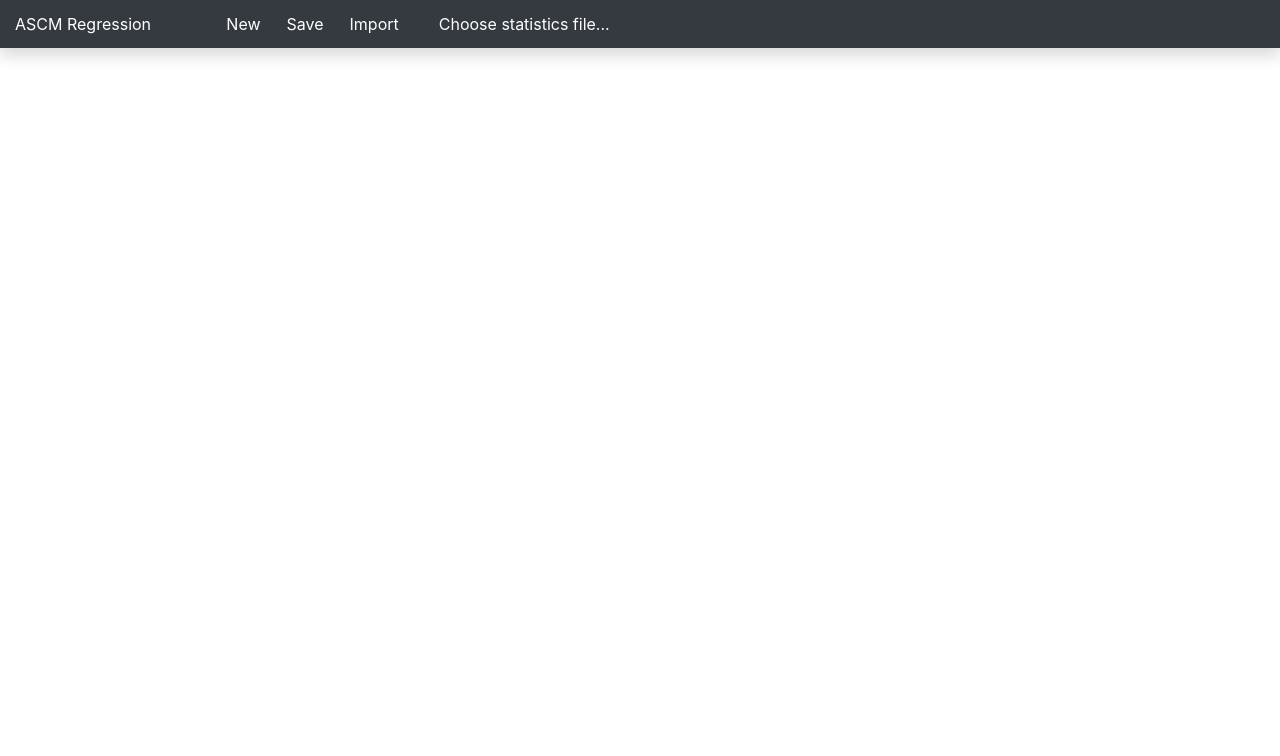
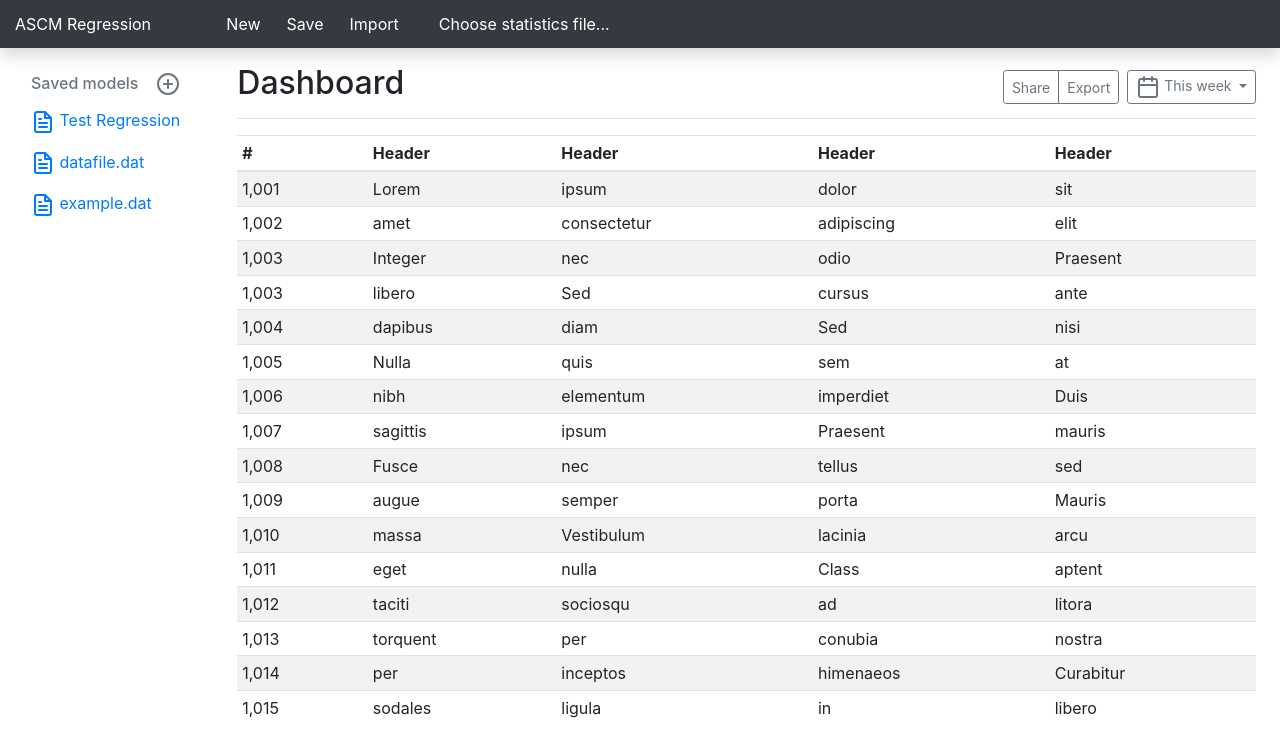
Before and after one commit to antonAce/dotstatistics, an Angular app in the folder ui/: page / in a window 1280 px wide. Shown: the top 756 px of the page. Built offline with nearby package versions, Linux system fonts and the light colour scheme.

Commit message:
UI: Prototype table page

```diff
--- a/ui/src/app/app.component.html
+++ b/ui/src/app/app.component.html
@@ -1 +1,148 @@
 <top-header></top-header>
+<div class="container-fluid">
+    <div class="row">
+      <model-tooltip></model-tooltip>
+      <main role="main" class="col-md-9 ml-sm-auto col-lg-10 px-4"><div class="chartjs-size-monitor" style="position: absolute; left: 0px; top: 0px; right: 0px; bottom: 0px; overflow: hidden; pointer-events: none; visibility: hidden; z-index: -1;"><div class="chartjs-size-monitor-expand" style="position:absolute;left:0;top:0;right:0;bottom:0;overflow:hidden;pointer-events:none;visibility:hidden;z-index:-1;"><div style="position:absolute;width:1000000px;height:1000000px;left:0;top:0"></div></div><div class="chartjs-size-monitor-shrink" style="position:absolute;left:0;top:0;right:0;bottom:0;overflow:hidden;pointer-events:none;visibility:hidden;z-index:-1;"><div style="position:absolute;width:200%;height:200%;left:0; top:0"></div></div></div>
+        <div class="d-flex justify-content-between flex-wrap flex-md-nowrap align-items-center pt-3 pb-2 mb-3 border-bottom">
+          <h1 class="h2">Dashboard</h1>
+          <div class="btn-toolbar mb-2 mb-md-0">
+            <div class="btn-group mr-2">
+              <button type="button" class="btn btn-sm btn-outline-secondary">Share</button>
+              <button type="button" class="btn btn-sm btn-outline-secondary">Export</button>
+            </div>
+            <button type="button" class="btn btn-sm btn-outline-secondary dropdown-toggle">
+              <svg xmlns="http://www.w3.org/2000/svg" width="24" height="24" viewBox="0 0 24 24" fill="none" stroke="currentColor" stroke-width="2" stroke-linecap="round" stroke-linejoin="round" class="feather feather-calendar"><rect x="3" y="4" width="18" height="18" rx="2" ry="2"></rect><line x1="16" y1="2" x2="16" y2="6"></line><line x1="8" y1="2" x2="8" y2="6"></line><line x1="3" y1="10" x2="21" y2="10"></line></svg>
+              This week
+            </button>
+          </div>
+        </div>
+        <div class="table-responsive">
+          <table class="table table-striped table-sm">
+            <thead>
+              <tr>
+                <th>#</th>
+                <th>Header</th>
+                <th>Header</th>
+                <th>Header</th>
+                <th>Header</th>
+              </tr>
+            </thead>
+            <tbody>
+              <tr>
+                <td>1,001</td>
+                <td>Lorem</td>
+                <td>ipsum</td>
+                <td>dolor</td>
+                <td>sit</td>
+              </tr>
+              <tr>
+                <td>1,002</td>
+                <td>amet</td>
+                <td>consectetur</td>
+                <td>adipiscing</td>
+                <td>elit</td>
+              </tr>
+              <tr>
+                <td>1,003</td>
+                <td>Integer</td>
+                <td>nec</td>
+                <td>odio</td>
+                <td>Praesent</td>
+              </tr>
+              <tr>
+                <td>1,003</td>
+                <td>libero</td>
+                <td>Sed</td>
+                <td>cursus</td>
+                <td>ante</td>
+              </tr>
+              <tr>
+                <td>1,004</td>
+                <td>dapibus</td>
+                <td>diam</td>
+                <td>Sed</td>
+                <td>nisi</td>
+              </tr>
+              <tr>
+                <td>1,005</td>
+                <td>Nulla</td>
+                <td>quis</td>
+                <td>sem</td>
+                <td>at</td>
+              </tr>
+              <tr>
+                <td>1,006</td>
+                <td>nibh</td>
+                <td>elementum</td>
+                <td>imperdiet</td>
+                <td>Duis</td>
+              </tr>
+              <tr>
+                <td>1,007</td>
+                <td>sagittis</td>
+                <td>ipsum</td>
+                <td>Praesent</td>
+                <td>mauris</td>
+              </tr>
+              <tr>
+                <td>1,008</td>
+                <td>Fusce</td>
+                <td>nec</td>
+                <td>tellus</td>
+                <td>sed</td>
+              </tr>
+              <tr>
+                <td>1,009</td>
+                <td>augue</td>
+                <td>semper</td>
+                <td>porta</td>
+                <td>Mauris</td>
+              </tr>
+              <tr>
+                <td>1,010</td>
+                <td>massa</td>
+                <td>Vestibulum</td>
+                <td>lacinia</td>
+                <td>arcu</td>
+              </tr>
+              <tr>
+                <td>1,011</td>
+                <td>eget</td>
+                <td>nulla</td>
+                <td>Class</td>
+                <td>aptent</td>
+              </tr>
+              <tr>
+                <td>1,012</td>
+                <td>taciti</td>
+                <td>sociosqu</td>
+                <td>ad</td>
+                <td>litora</td>
+              </tr>
+              <tr>
+                <td>1,013</td>
+                <td>torquent</td>
+                <td>per</td>
+                <td>conubia</td>
+                <td>nostra</td>
+              </tr>
+              <tr>
+                <td>1,014</td>
+                <td>per</td>
+                <td>inceptos</td>
+                <td>himenaeos</td>
+                <td>Curabitur</td>
+              </tr>
+              <tr>
+                <td>1,015</td>
+                <td>sodales</td>
+                <td>ligula</td>
+                <td>in</td>
+                <td>libero</td>
+              </tr>
+            </tbody>
+          </table>
+        </div>
+      </main>
+    </div>
+  </div>
```
